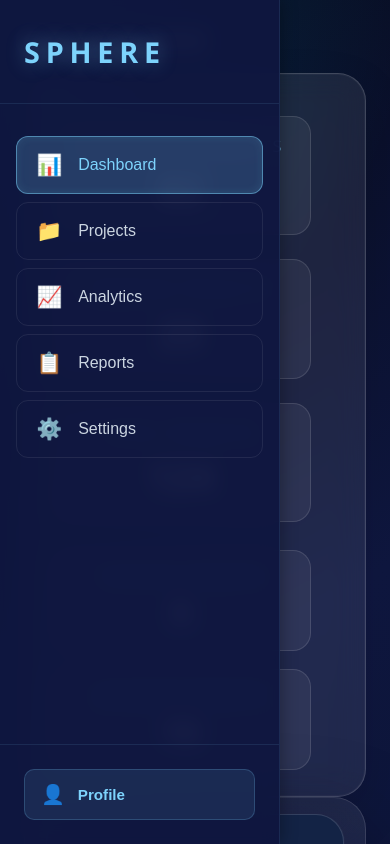
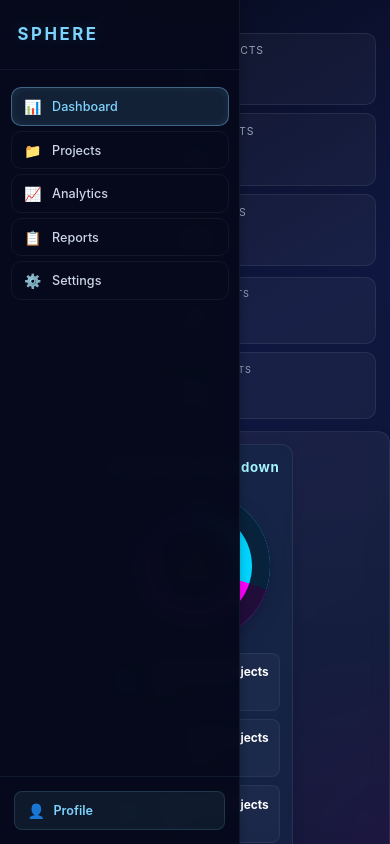
Before and after one commit to Srivalli0213/sphere-ui, an Angular app: page / in a window 390 px wide. Built offline with nearby package versions, Linux system fonts and the light colour scheme.

Commit message:
Fixed spaces and alignment

```diff
--- a/src/app/app.css
+++ b/src/app/app.css
@@ -1,18 +1,22 @@
 :host {
   display: block;
+  width: 100%;
   height: 100%;
+  overflow: hidden;
 }
 
 .app-container {
   width: 100%;
-  min-height: 100%;
+  height: 100%;
   position: relative;
-  background: radial-gradient(circle at top left, rgba(0, 212, 255, 0.18) 0%, transparent 26%),
-              radial-gradient(circle at bottom right, rgba(255, 0, 255, 0.14) 0%, transparent 22%),
+  background: radial-gradient(circle at top left, rgba(0, 212, 255, 0.08) 0%, transparent 26%),
+              radial-gradient(circle at bottom right, rgba(255, 0, 255, 0.06) 0%, transparent 22%),
               linear-gradient(150deg, #060a1b 0%, #0f1740 45%, #0b1431 100%);
-  overflow: visible;
+  overflow: hidden;
   color: #e2e8f0;
-  margin-left: 280px;
+  margin-left: 260px;
+  display: flex;
+  flex-direction: column;
 }
 
 .page-layout {
@@ -20,21 +24,28 @@
   align-items: flex-start;
   justify-content: flex-start;
   width: 100%;
-  min-height: 100vh;
-  padding: 2rem 3rem;
+  height: 100%;
+  padding: 0;
+  margin: 0;
   box-sizing: border-box;
+  overflow-y: auto;
+  overflow-x: hidden;
 }
 
 .main-content {
   width: 100%;
   display: flex;
   flex-direction: column;
-  gap: 1.5rem;
+  gap: 0;
+  margin: 0;
+  padding: 0;
 }
 
 .content-panel {
   width: 100%;
   animation: fadeIn 0.3s ease-in;
+  padding: 0;
+  margin: 0;
 }
 
 @keyframes fadeIn {
@@ -50,120 +61,141 @@
 
 .dashboard-header {
   width: 100%;
-  margin-bottom: 0.5rem;
+  margin: 0;
+  padding: 1rem 0 0 0;
 }
 
 .section-title {
-  font-size: 1.5rem;
-  font-weight: 700;
+  font-size: 1.1rem;
+  font-weight: 600;
   color: #e0f2fe;
-  letter-spacing: 0.16em;
+  letter-spacing: 0.08em;
   text-transform: uppercase;
-  margin: 0 0 1rem;
+  margin: 0;
+  padding: 0 1.25rem;
 }
 
 .stats-box {
-  background: rgba(255, 255, 255, 0.08);
-  border: 1px solid rgba(255, 255, 255, 0.16);
-  border-radius: 28px;
-  padding: 1.6rem;
+  background: transparent;
+  border: none;
+  border-radius: 0;
+  padding: 0;
+  margin: 0;
   display: flex;
   flex-direction: column;
-  gap: 1rem;
+  gap: 0.75rem;
   width: 100%;
   box-sizing: border-box;
-  backdrop-filter: blur(14px);
-  box-shadow: inset 0 0 0 1px rgba(255,255,255,0.03), 0 20px 50px rgba(0,0,0,0.12);
+  backdrop-filter: none;
+  box-shadow: none;
 }
 
 .side-stats {
   display: grid;
-  grid-template-columns: repeat(3, minmax(180px, 1fr));
-  gap: 24px;
-  margin-top: 1rem;
-  align-items: stretch;
+  grid-template-columns: repeat(3, 1fr);
+  gap: 0.75rem;
+  width: 100%;
+  margin: 0;
+  padding: 0 1.25rem;
 }
 
 .side-bottom-stats {
   display: grid;
-  grid-template-columns: repeat(2, minmax(180px, 1fr));
-  gap: 18px;
-  margin-top: 0.75rem;
+  grid-template-columns: repeat(2, 1fr);
+  gap: 0.75rem;
+  width: 100%;
+  margin: 0;
+  padding: 0 1.25rem 1rem 1.25rem;
 }
 
 .side-stat {
-  flex: 1 1 180px;
-  min-width: 180px;
-  max-width: 260px;
-  background: rgba(255, 255, 255, 0.06);
-  border: 1px solid rgba(255, 255, 255, 0.12);
-  border-radius: 18px;
-  padding: 1rem 1.2rem;
+  background: rgba(255, 255, 255, 0.04);
+  border: 1px solid rgba(255, 255, 255, 0.08);
+  border-radius: 10px;
+  padding: 0.9rem 0.75rem;
+  margin: 0;
   text-align: center;
-  transition: transform 0.25s ease, border-color 0.25s ease, background 0.25s ease;
+  transition: all 0.25s ease;
+  min-height: fit-content;
 }
 
 .side-stat:hover {
-  transform: translateY(-4px);
-  border-color: rgba(125, 211, 252, 0.4);
-  background: rgba(255, 255, 255, 0.12);
+  transform: translateY(-2px);
+  border-color: rgba(125, 211, 252, 0.3);
+  background: rgba(125, 211, 252, 0.05);
 }
 
 .side-stat .label {
-  font-size: 0.85rem;
+  font-size: 0.7rem;
   text-transform: uppercase;
-  color: #7dd3fc;
-  letter-spacing: 0.12em;
+  color: #94a3b8;
+  letter-spacing: 0.08em;
   line-height: 1.3;
-  overflow-wrap: normal;
-  word-break: normal;
-  white-space: normal;
+  margin: 0 0 0.4rem 0;
+  word-break: break-word;
 }
 
 .side-stat .value {
-  margin-top: 0.4rem;
-  font-size: 2rem;
+  font-size: 1.5rem;
   font-weight: 700;
-  color: #ffffff;
-}
-
-.side-stat.large {
-  min-width: 180px;
-  padding: 1.2rem 1.4rem;
+  color: #7dd3fc;
+  margin: 0;
 }
 
 .side-stat.large .label {
-  font-size: 1rem;
+  font-size: 0.75rem;
 }
 
 .side-stat.large .value {
-  font-size: 2.4rem;
+  font-size: 1.75rem;
 }
 
 .placeholder-content {
-  background: rgba(255, 255, 255, 0.08);
-  border: 1px solid rgba(255, 255, 255, 0.16);
-  border-radius: 28px;
-  padding: 3rem;
-  min-height: 500px;
+  background: rgba(255, 255, 255, 0.05);
+  border: none;
+  border-radius: 0;
+  padding: 1.5rem;
+  margin: 0;
+  width: 100%;
+  min-height: 100%;
   display: flex;
   flex-direction: column;
   align-items: center;
   justify-content: center;
-  backdrop-filter: blur(14px);
-  box-shadow: inset 0 0 0 1px rgba(255,255,255,0.03), 0 20px 50px rgba(0,0,0,0.12);
+  backdrop-filter: none;
+  box-shadow: none;
+  box-sizing: border-box;
 }
 
 .placeholder-content h2 {
-  font-size: 2.5rem;
-  font-weight: 700;
+  font-size: 1.5rem;
+  font-weight: 600;
   color: #7dd3fc;
-  margin-bottom: 1rem;
+  margin: 0 0 0.6rem 0;
 }
 
 .placeholder-content p {
-  font-size: 1.1rem;
+  font-size: 0.95rem;
   color: #cbd5e1;
+  margin: 0;
+}
+
+@media (max-width: 1024px) {
+  .app-container {
+    margin-left: 260px;
+  }
+
+  .side-stats {
+    grid-template-columns: repeat(2, 1fr);
+  }
+
+  .side-stat .value {
+    font-size: 1.35rem;
+  }
+
+  .side-stat.large .value {
+    font-size: 1.5rem;
+  }
 }
 
 @media (max-width: 768px) {
@@ -171,15 +203,57 @@
     margin-left: 0;
   }
 
-  .page-layout {
-    padding: 1.5rem;
+  .dashboard-header {
+    padding: 0.75rem 0 0 0;
+  }
+
+  .section-title {
+    padding: 0 1rem;
   }
 
   .side-stats {
     grid-template-columns: 1fr;
+    gap: 0.6rem;
+    padding: 0 1rem;
   }
 
   .side-bottom-stats {
     grid-template-columns: 1fr;
+    gap: 0.6rem;
+    padding: 0 1rem 0.85rem 1rem;
+  }
+
+  .section-title {
+    font-size: 1rem;
+  }
+
+  .side-stat {
+    padding: 0.75rem 0.6rem;
+  }
+
+  .side-stat .label {
+    font-size: 0.65rem;
+    margin: 0 0 0.3rem 0;
+  }
+
+  .side-stat .value {
+    font-size: 1.25rem;
+  }
+
+  .side-stat.large .value {
+    font-size: 1.4rem;
+  }
+
+  .placeholder-content {
+    padding: 1.25rem;
+    min-height: 100%;
+  }
+
+  .placeholder-content h2 {
+    font-size: 1.3rem;
+  }
+
+  .placeholder-content p {
+    font-size: 0.9rem;
   }
 }
--- a/src/app/dashboard/dashboard.component.css
+++ b/src/app/dashboard/dashboard.component.css
@@ -1,21 +1,21 @@
 .dashboard {
   width: 100%;
   margin: 0 auto;
-  padding: 1.75rem;
+  padding: 1rem;
   position: relative;
   z-index: 2;
-  background: linear-gradient(180deg, rgba(255,255,255,0.08), rgba(255,255,255,0.04));
-  border: 1px solid rgba(255, 255, 255, 0.12);
-  border-radius: 32px;
-  box-shadow: 0 30px 90px rgba(0, 0, 0, 0.25);
-  backdrop-filter: blur(16px);
+  background: linear-gradient(180deg, rgba(255,255,255,0.05), rgba(255,255,255,0.02));
+  border: 1px solid rgba(255, 255, 255, 0.08);
+  border-radius: 12px;
+  box-shadow: 0 4px 12px rgba(0, 0, 0, 0.1);
+  backdrop-filter: blur(10px);
 }
 
 .dashboard-grid {
   display: grid;
-  gap: 1.5rem;
+  gap: 1rem;
   width: 100%;
-  max-width: 720px;
+  max-width: 100%;
   margin: 0 auto;
   grid-template-columns: 1fr;
   align-items: center;
@@ -27,7 +27,7 @@
 
 .stats-panel {
   display: grid;
-  gap: 1rem;
+  gap: 0.75rem;
 }
 
 .stats-panel.row-top {
@@ -39,68 +39,71 @@
 }
 
 .stat-card {
-  background: rgba(255, 255, 255, 0.08);
-  border: 1px solid rgba(255, 255, 255, 0.12);
-  border-radius: 20px;
-  backdrop-filter: blur(10px);
-  padding: 1.4rem;
-  box-shadow: 0 20px 50px rgba(0, 0, 0, 0.15);
+  background: rgba(255, 255, 255, 0.04);
+  border: 1px solid rgba(255, 255, 255, 0.08);
+  border-radius: 10px;
+  backdrop-filter: blur(8px);
+  padding: 0.9rem 0.75rem;
+  box-shadow: 0 2px 8px rgba(0, 0, 0, 0.1);
+  text-align: center;
 }
 
 .label {
   text-transform: uppercase;
-  letter-spacing: 0.18em;
-  color: #7dd3fc;
-  font-size: 0.75rem;
-  margin-bottom: 0.85rem;
+  letter-spacing: 0.1em;
+  color: #94a3b8;
+  font-size: 0.65rem;
+  margin-bottom: 0.5rem;
+  word-break: break-word;
 }
 
 .value {
-  font-size: 2.2rem;
+  font-size: 1.4rem;
   font-weight: 700;
-  color: #ffffff;
+  color: #7dd3fc;
 }
 
 .subtitle {
-  margin-top: 0.7rem;
+  margin-top: 0.4rem;
   color: #94a3b8;
+  font-size: 0.75rem;
 }
 
 .chart-panel .chart-card {
-  background: rgba(20, 35, 70, 0.95);
-  border: 1px solid rgba(255, 255, 255, 0.14);
-  border-radius: 28px;
-  padding: 1.75rem;
-  backdrop-filter: blur(18px);
+  background: rgba(20, 35, 70, 0.8);
+  border: 1px solid rgba(255, 255, 255, 0.08);
+  border-radius: 12px;
+  padding: 1rem;
+  backdrop-filter: blur(10px);
   color: #ffffff;
   display: flex;
   flex-direction: column;
-  gap: 1.5rem;
-  min-height: 460px;
-  box-shadow: 0 30px 80px rgba(0, 0, 0, 0.2);
+  gap: 1rem;
+  min-height: 300px;
+  box-shadow: 0 4px 12px rgba(0, 0, 0, 0.1);
 }
 
 .chart-title {
-  font-size: 1.2rem;
-  font-weight: 800;
-  letter-spacing: 0.03em;
+  font-size: 1rem;
+  font-weight: 700;
+  letter-spacing: 0.05em;
   color: #a5f3fc;
 }
 
 .chart-visual {
   position: relative;
   width: 100%;
-  min-height: 280px;
+  min-height: 180px;
   display: flex;
   align-items: center;
   justify-content: center;
 }
 
 .pie-chart {
-  width: 260px;
-  height: 260px;
+  width: 180px;
+  height: 180px;
   border-radius: 50%;
-  box-shadow: inset 0 0 0 24px rgba(8, 15, 37, 0.9), 0 20px 40px rgba(0, 0, 0, 0.22);
+  box-shadow: inset 0 0 0 18px rgba(8, 15, 37, 0.9), 0 8px 20px rgba(0, 0, 0, 0.15);
   transition: background 0.3s ease;
 }
 
@@ -109,59 +112,62 @@
   top: 50%;
   left: 50%;
   transform: translate(-50%, -50%);
-  width: 130px;
-  height: 130px;
+  width: 90px;
+  height: 90px;
   border-radius: 50%;
   background: rgba(10, 18, 42, 0.98);
-  border: 1px solid rgba(255, 255, 255, 0.14);
+  border: 1px solid rgba(255, 255, 255, 0.1);
   display: flex;
   align-items: center;
   justify-content: center;
   text-align: center;
   color: #f8fafc;
-  font-size: 1rem;
+  font-size: 0.85rem;
   font-weight: 700;
-  padding: 1rem;
-  box-shadow: 0 0 0 6px rgba(255, 255, 255, 0.06);
+  padding: 0.75rem;
+  box-shadow: 0 0 0 4px rgba(255, 255, 255, 0.04);
 }
 
 .chart-legend {
   display: grid;
-  gap: 0.85rem;
+  gap: 0.6rem;
 }
 
 .legend-item {
   display: flex;
   justify-content: space-between;
-  gap: 1rem;
+  gap: 0.75rem;
   align-items: center;
-  padding: 0.95rem 1rem;
-  border-radius: 18px;
-  background: rgba(255, 255, 255, 0.05);
-  border: 1px solid rgba(255, 255, 255, 0.08);
-  box-shadow: inset 0 0 0 1px rgba(255,255,255,0.02);
+  padding: 0.7rem 0.8rem;
+  border-radius: 8px;
+  background: rgba(255, 255, 255, 0.03);
+  border: 1px solid rgba(255, 255, 255, 0.06);
+  box-shadow: inset 0 0 0 1px rgba(255,255,255,0.01);
+  font-size: 0.85rem;
 }
 
 .legend-badge {
-  width: 14px;
-  height: 14px;
+  width: 12px;
+  height: 12px;
   border-radius: 50%;
   display: inline-block;
-  margin-right: 0.8rem;
-  box-shadow: 0 0 0 2px rgba(255,255,255,0.08);
+  margin-right: 0.6rem;
+  box-shadow: 0 0 0 1px rgba(255,255,255,0.06);
+  flex-shrink: 0;
 }
 
 .legend-item strong {
   color: #ffffff;
+  font-size: 0.85rem;
 }
 
 .legend-value {
   color: #cbd5e1;
-  font-size: 0.95rem;
-  margin-top: 0.2rem;
+  font-size: 0.8rem;
+  margin-top: 0.1rem;
 }
 
-@media screen and (max-width: 980px) {
+@media screen and (max-width: 1024px) {
   .dashboard-grid {
     grid-template-columns: 1fr;
   }
@@ -169,20 +175,84 @@
   .stats-panel {
     grid-template-columns: 1fr;
   }
+
+  .stats-panel.row-top {
+    grid-template-columns: repeat(2, 1fr);
+  }
+
+  .stats-panel.row-bottom {
+    grid-template-columns: 1fr;
+  }
 }
 
-@media screen and (max-width: 640px) {
+@media screen and (max-width: 768px) {
   .dashboard {
-    padding: 1rem;
+    padding: 0.85rem;
+  }
+
+  .dashboard-grid {
+    gap: 0.85rem;
+  }
+
+  .stats-panel {
+    gap: 0.6rem;
+  }
+
+  .stats-panel.row-top {
+    grid-template-columns: 1fr;
+  }
+
+  .stats-panel.row-bottom {
+    grid-template-columns: 1fr;
+  }
+
+  .stat-card {
+    padding: 0.75rem 0.6rem;
+  }
+
+  .label {
+    font-size: 0.6rem;
+    margin-bottom: 0.35rem;
+  }
+
+  .value {
+    font-size: 1.2rem;
+  }
+
+  .chart-panel .chart-card {
+    min-height: 250px;
+    padding: 0.9rem;
+    gap: 0.85rem;
+  }
+
+  .chart-title {
+    font-size: 0.95rem;
+  }
+
+  .chart-visual {
+    min-height: 150px;
   }
 
   .pie-chart {
-    width: 200px;
-    height: 200px;
+    width: 150px;
+    height: 150px;
   }
 
   .chart-center {
-    width: 100px;
-    height: 100px;
+    width: 75px;
+    height: 75px;
+    font-size: 0.75rem;
+    padding: 0.5rem;
+  }
+
+  .legend-item {
+    padding: 0.6rem 0.7rem;
+    font-size: 0.8rem;
+  }
+
+  .legend-badge {
+    width: 10px;
+    height: 10px;
+    margin-right: 0.5rem;
   }
 }
--- a/src/app/sidebar/sidebar.component.css
+++ b/src/app/sidebar/sidebar.component.css
@@ -3,115 +3,116 @@
   left: 0;
   top: 0;
   height: 100vh;
-  width: 280px;
-  background: rgba(15, 23, 64, 0.95);
-  border-right: 1px solid rgba(125, 211, 252, 0.1);
+  width: 260px;
+  background: rgba(6, 10, 27, 0.98);
+  border-right: 1px solid rgba(125, 211, 252, 0.08);
   display: flex;
   flex-direction: column;
-  backdrop-filter: blur(10px);
+  backdrop-filter: blur(8px);
   z-index: 1000;
-  box-shadow: 2px 0 15px rgba(0, 0, 0, 0.3);
+  box-shadow: 1px 0 8px rgba(0, 0, 0, 0.2);
 }
 
 .sidebar-header {
-  padding: 2rem 1.5rem;
-  border-bottom: 1px solid rgba(125, 211, 252, 0.1);
+  padding: 1.5rem 1.25rem;
+  border-bottom: 1px solid rgba(125, 211, 252, 0.08);
 }
 
 .sidebar-title {
   margin: 0;
-  font-size: 1.8rem;
-  font-weight: 800;
+  font-size: 1.4rem;
+  font-weight: 700;
   color: #7dd3fc;
   text-transform: uppercase;
-  letter-spacing: 0.2em;
-  text-shadow: 0 0 20px rgba(125, 211, 252, 0.4);
+  letter-spacing: 0.15em;
+  text-shadow: 0 0 15px rgba(125, 211, 252, 0.2);
 }
 
 .sidebar-nav {
   flex: 1;
-  padding: 2rem 0;
+  padding: 1.25rem 0;
   overflow-y: auto;
 }
 
 .menu-items {
   display: flex;
   flex-direction: column;
-  gap: 0.5rem;
-  padding: 0 1rem;
+  gap: 0.35rem;
+  padding: 0 0.75rem;
 }
 
 .menu-item {
   display: flex;
   align-items: center;
-  gap: 1rem;
+  gap: 0.75rem;
   width: 100%;
-  padding: 1rem 1.2rem;
+  padding: 0.8rem 1rem;
   background: transparent;
-  border: 1px solid rgba(255, 255, 255, 0.08);
-  border-radius: 12px;
+  border: 1px solid rgba(255, 255, 255, 0.05);
+  border-radius: 10px;
   color: #cbd5e1;
-  font-size: 1rem;
+  font-size: 0.95rem;
   font-weight: 500;
   cursor: pointer;
-  transition: all 0.3s ease;
+  transition: all 0.2s ease;
   text-align: left;
 }
 
 .menu-item:hover {
-  background: rgba(125, 211, 252, 0.1);
-  border-color: rgba(125, 211, 252, 0.3);
+  background: rgba(125, 211, 252, 0.08);
+  border-color: rgba(125, 211, 252, 0.2);
   color: #e0f2fe;
 }
 
 .menu-item.active {
-  background: rgba(125, 211, 252, 0.2);
-  border-color: rgba(125, 211, 252, 0.5);
+  background: rgba(125, 211, 252, 0.12);
+  border-color: rgba(125, 211, 252, 0.4);
   color: #7dd3fc;
-  box-shadow: inset 0 0 10px rgba(125, 211, 252, 0.1);
+  box-shadow: inset 0 0 8px rgba(125, 211, 252, 0.08);
 }
 
 .menu-icon {
-  font-size: 1.3rem;
-  min-width: 1.5rem;
+  font-size: 1.1rem;
+  min-width: 1.2rem;
 }
 
 .menu-label {
   white-space: nowrap;
+  font-size: 0.9rem;
 }
 
 .sidebar-footer {
-  padding: 1.5rem;
-  border-top: 1px solid rgba(125, 211, 252, 0.1);
+  padding: 1rem;
+  border-top: 1px solid rgba(125, 211, 252, 0.08);
 }
 
 .profile-btn {
   width: 100%;
   display: flex;
   align-items: center;
-  gap: 0.8rem;
-  padding: 0.8rem 1rem;
-  background: rgba(125, 211, 252, 0.1);
-  border: 1px solid rgba(125, 211, 252, 0.2);
-  border-radius: 10px;
+  gap: 0.6rem;
+  padding: 0.7rem 0.9rem;
+  background: rgba(125, 211, 252, 0.08);
+  border: 1px solid rgba(125, 211, 252, 0.15);
+  border-radius: 8px;
   color: #7dd3fc;
-  font-size: 0.95rem;
+  font-size: 0.9rem;
   font-weight: 600;
   cursor: pointer;
-  transition: all 0.3s ease;
+  transition: all 0.2s ease;
 }
 
 .profile-btn:hover {
-  background: rgba(125, 211, 252, 0.2);
-  border-color: rgba(125, 211, 252, 0.4);
+  background: rgba(125, 211, 252, 0.15);
+  border-color: rgba(125, 211, 252, 0.3);
 }
 
 .profile-icon {
-  font-size: 1.2rem;
+  font-size: 1rem;
 }
 
 ::-webkit-scrollbar {
-  width: 6px;
+  width: 4px;
 }
 
 ::-webkit-scrollbar-track {
@@ -119,10 +120,29 @@
 }
 
 ::-webkit-scrollbar-thumb {
-  background: rgba(125, 211, 252, 0.2);
-  border-radius: 3px;
+  background: rgba(125, 211, 252, 0.15);
+  border-radius: 2px;
 }
 
 ::-webkit-scrollbar-thumb:hover {
-  background: rgba(125, 211, 252, 0.4);
+  background: rgba(125, 211, 252, 0.3);
 }
+
+@media (max-width: 768px) {
+  .sidebar {
+    width: 240px;
+  }
+
+  .sidebar-title {
+    font-size: 1.2rem;
+  }
+
+  .menu-item {
+    padding: 0.7rem 0.9rem;
+    font-size: 0.9rem;
+  }
+
+  .menu-icon {
+    font-size: 1rem;
+  }
+}
--- a/src/styles.css
+++ b/src/styles.css
@@ -8,7 +8,10 @@ html, body {
   width: 100%;
   height: 100%;
   background: #0a0e27;
-  font-family: 'Segoe UI', Tahoma, Geneva, Verdana, sans-serif;
+  font-family: -apple-system, BlinkMacSystemFont, 'Segoe UI', 'Roboto', 'Oxygen', 'Ubuntu', 'Cantarell', sans-serif;
+  font-size: 14px;
+  font-weight: 400;
+  line-height: 1.6;
   overflow: hidden;
 }
 
@@ -17,3 +20,19 @@ html, body {
   width: 100%;
   height: 100%;
 }
+
+button {
+  font-family: inherit;
+  font-size: inherit;
+}
+
+/* Remove default button styles */
+button {
+  border: none;
+  background: none;
+  padding: 0;
+}
+
+button:focus {
+  outline: none;
+}
```
